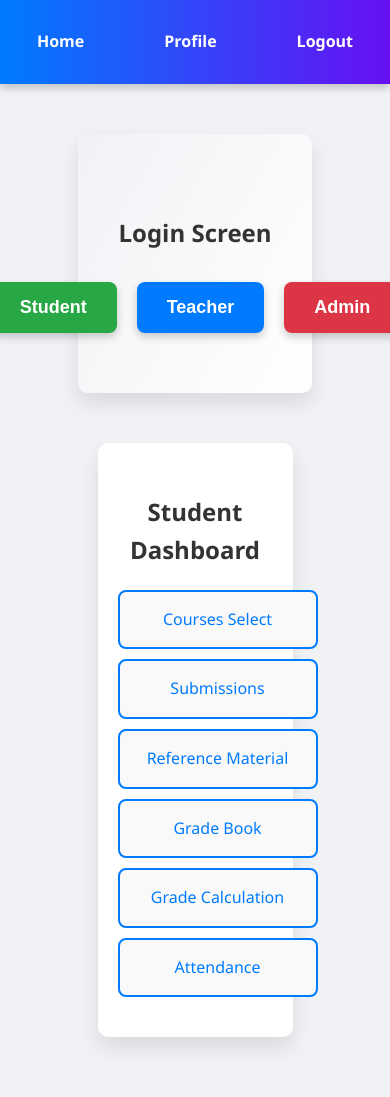
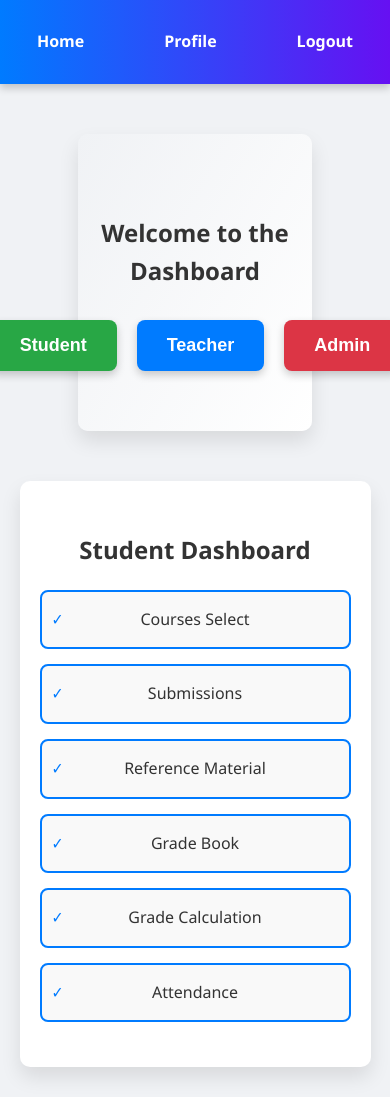
Before and after one commit to RahulNegi7/Course-Management-System, a plain HTML site: page index_2.html in a window 390 px wide. Before the commit the page ends 1067 px from the top, so only its background shows below. Drawn offline with Linux system fonts and the light colour scheme.

Commit message:
made some new changes to the css part

```diff
--- a/index_2.html
+++ b/index_2.html
@@ -9,14 +9,14 @@
 <body>
     <!-- Common Navigation -->
     <div class="navbar">
-        <a href="#home">Home</a>
-        <a href="#profile">Profile</a>
-        <a href="#logout">Logout</a>
+        <a href="#home" class="nav-link">Home</a>
+        <a href="#profile" class="nav-link">Profile</a>
+        <a href="#logout" class="nav-link">Logout</a>
     </div>
 
     <!-- Login Screen -->
     <section class="login-screen">
-        <h1>Login Screen</h1>
+        <h1>Welcome to the Dashboard</h1>
         <div class="user-options">
             <button class="user-btn" onclick="showSection('student-section')">Student</button>
             <button class="user-btn teacher" onclick="showSection('teacher-section')">Teacher</button>
--- a/style_2.css
+++ b/style_2.css
@@ -61,7 +61,7 @@ h1, h2 {
     display: flex;
     justify-content: center;
     margin-top: 30px;
-    gap: 20px;
+    gap: 20px; /* Adds space between buttons */
 }
 
 .user-btn {
@@ -75,24 +75,6 @@ h1, h2 {
     cursor: pointer;
     transition: all 0.3s ease;
     box-shadow: 0 4px 8px rgba(0, 0, 0, 0.2);
-}
-
-.user-btn:hover {
-    background-color: #0056b3;
-    transform: scale(1.05);
-}
-
-/* User Sections (Student, Teacher, Admin) */
-.user-section {
-    display: none;
-    text-align: center;
-    padding: 30px 20px;
-    background-color: white;
-    border-radius: 10px;
-    margin: 30px auto;
-    box-shadow: 0 10px 20px rgba(0, 0, 0, 0.1);
-    width: 50%;
-    animation: fadeIn 0.5s ease-in-out;
 }
 
 .user-btn.teacher {
@@ -113,28 +95,70 @@ h1, h2 {
     box-shadow: 0 3px 6px rgba(0, 0, 0, 0.2);
 }
 
+/* User Sections (Student, Teacher, Admin) */
+.user-section {
+    display: none;
+    text-align: center;
+    padding: 30px 20px;
+    background-color: #ffffff;
+    border-radius: 10px;
+    margin: 30px auto;
+    box-shadow: 0 10px 20px rgba(0, 0, 0, 0.1);
+    width: 60%;
+    transition: all 0.3s ease;
+}
+
+/* Section Headings */
+.user-section h2 {
+    color: #333;
+    margin-bottom: 20px;
+}
+
+/* List Styles */
 .user-section ul {
     list-style-type: none;
-    margin-top: 20px;
+    padding: 0;
 }
 
 .user-section ul li {
-    margin: 10px 0;
+    margin: 15px 0;
     padding: 15px;
-    background-color: #f9f9f9;
-    border: 2px solid #007bff;
-    color: #007bff;
-    width: 200px;
+    background-color: #f9f9f9; /* Light background for items */
+    border: 2px solid #007bff; /* Border color */
+    color: #333;
+    width: 80%; /* Slightly smaller width */
     margin-left: auto;
     margin-right: auto;
     border-radius: 8px;
     transition: background-color 0.3s ease, transform 0.3s ease;
+    position: relative; /* For positioning effects */
 }
 
+/* Hover Effects for List Items */
 .user-section ul li:hover {
-    background-color: #007bff;
-    color: white;
-    transform: translateY(-5px);
+    background-color: #007bff; /* Change background on hover */
+    color: white; /* Change text color on hover */
+    transform: translateY(-5px); /* Slight elevation effect */
+}
+
+/* Icons for List Items */
+.user-section ul li:before {
+    content: "✓"; /* Add checkmark icon */
+    color: #007bff; /* Icon color */
+    position: absolute; /* Positioning */
+    left: 10px; /* Space from the left */
+    font-weight: bold; /* Make icon bold */
+}
+
+/* Responsive Design */
+@media (max-width: 768px) {
+    .user-section {
+        width: 90%; /* Make section wider on smaller screens */
+    }
+
+    .user-section ul li {
+        width: 100%; /* Full width for items on small screens */
+    }
 }
 
 /* Show the first section (Student) by default */
```
